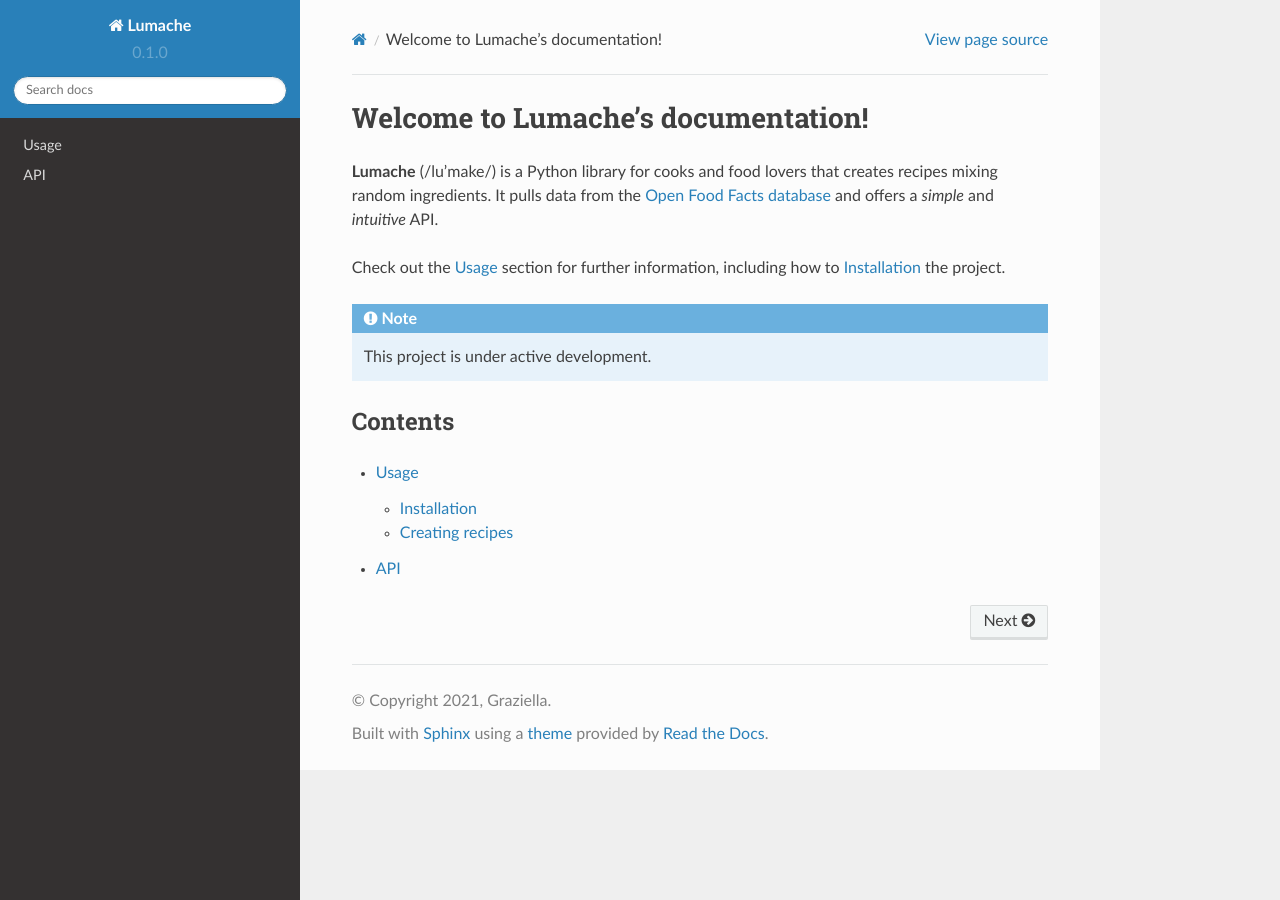
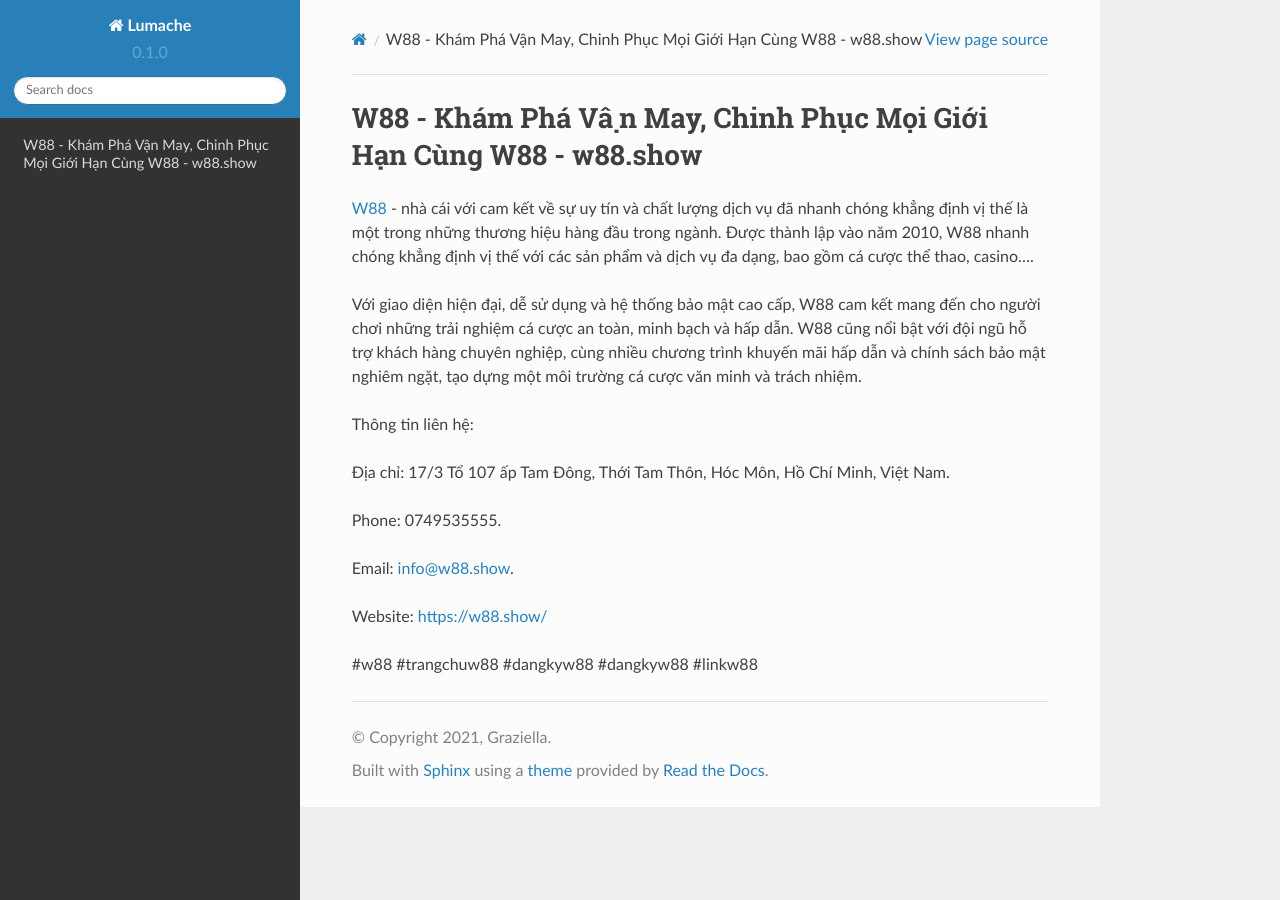
Before and after one commit to iaduphattai904809/w88show, a Sphinx documentation site: the page built from docs/source/index.rst, in a window 1280 px wide. Built offline with Sphinx 7.4.7 and the Read the Docs theme 2.0.0, drawn with Linux system fonts in a browser that asks for light colours.

Commit message:
Update index.rst

```diff
--- a/docs/source/index.rst
+++ b/docs/source/index.rst
@@ -1,22 +1,18 @@
-Welcome to Lumache's documentation!
+W88 - Khám Phá Vận May, Chinh Phục Mọi Giới Hạn Cùng W88 - w88.show
 ===================================
 
-**Lumache** (/lu'make/) is a Python library for cooks and food lovers
-that creates recipes mixing random ingredients.
-It pulls data from the `Open Food Facts database <https://world.openfoodfacts.org/>`_
-and offers a *simple* and *intuitive* API.
+`W88 <https://w88.show/>`_ - nhà cái với cam kết về sự uy tín và chất lượng dịch vụ đã nhanh chóng khẳng định vị thế là một trong những thương hiệu hàng đầu trong ngành. Được thành lập vào năm 2010, W88 nhanh chóng khẳng định vị thế với các sản phẩm và dịch vụ đa dạng, bao gồm cá cược thể thao, casino....
 
-Check out the :doc:`usage` section for further information, including
-how to :ref:`installation` the project.
+Với giao diện hiện đại, dễ sử dụng và hệ thống bảo mật cao cấp, W88 cam kết mang đến cho người chơi những trải nghiệm cá cược an toàn, minh bạch và hấp dẫn. W88 cũng nổi bật với đội ngũ hỗ trợ khách hàng chuyên nghiệp, cùng nhiều chương trình khuyến mãi hấp dẫn và chính sách bảo mật nghiêm ngặt, tạo dựng một môi trường cá cược văn minh và trách nhiệm.
 
-.. note::
+Thông tin liên hệ:
 
-   This project is under active development.
+Địa chỉ: 17/3 Tổ 107 ấp Tam Đông, Thới Tam Thôn, Hóc Môn, Hồ Chí Minh, Việt Nam.
 
-Contents
---------
+Phone: 0749535555.
 
-.. toctree::
+Email: info@w88.show.
 
-   usage
-   api
+Website: https://w88.show/
+
+#w88 #trangchuw88 #dangkyw88 #dangkyw88 #linkw88
```
